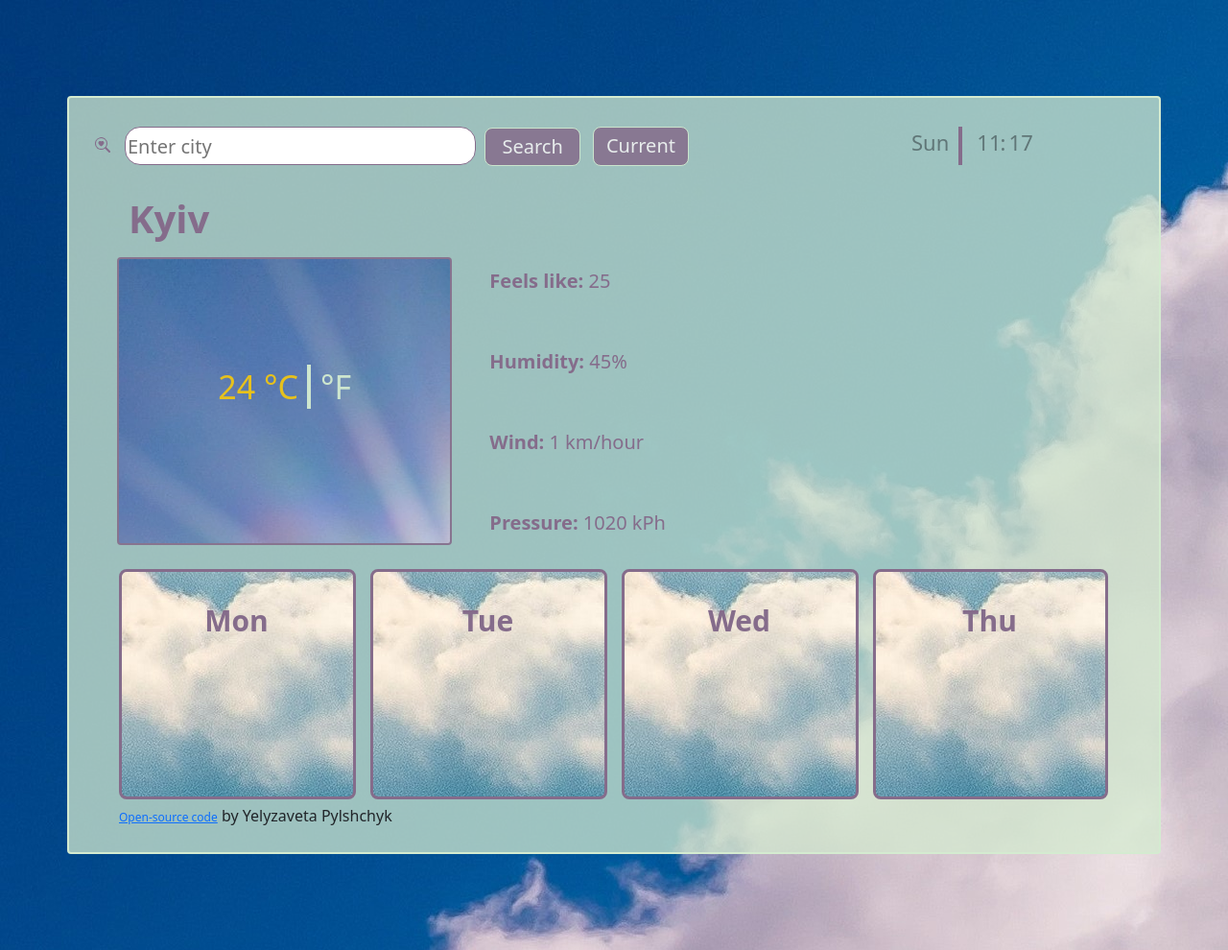
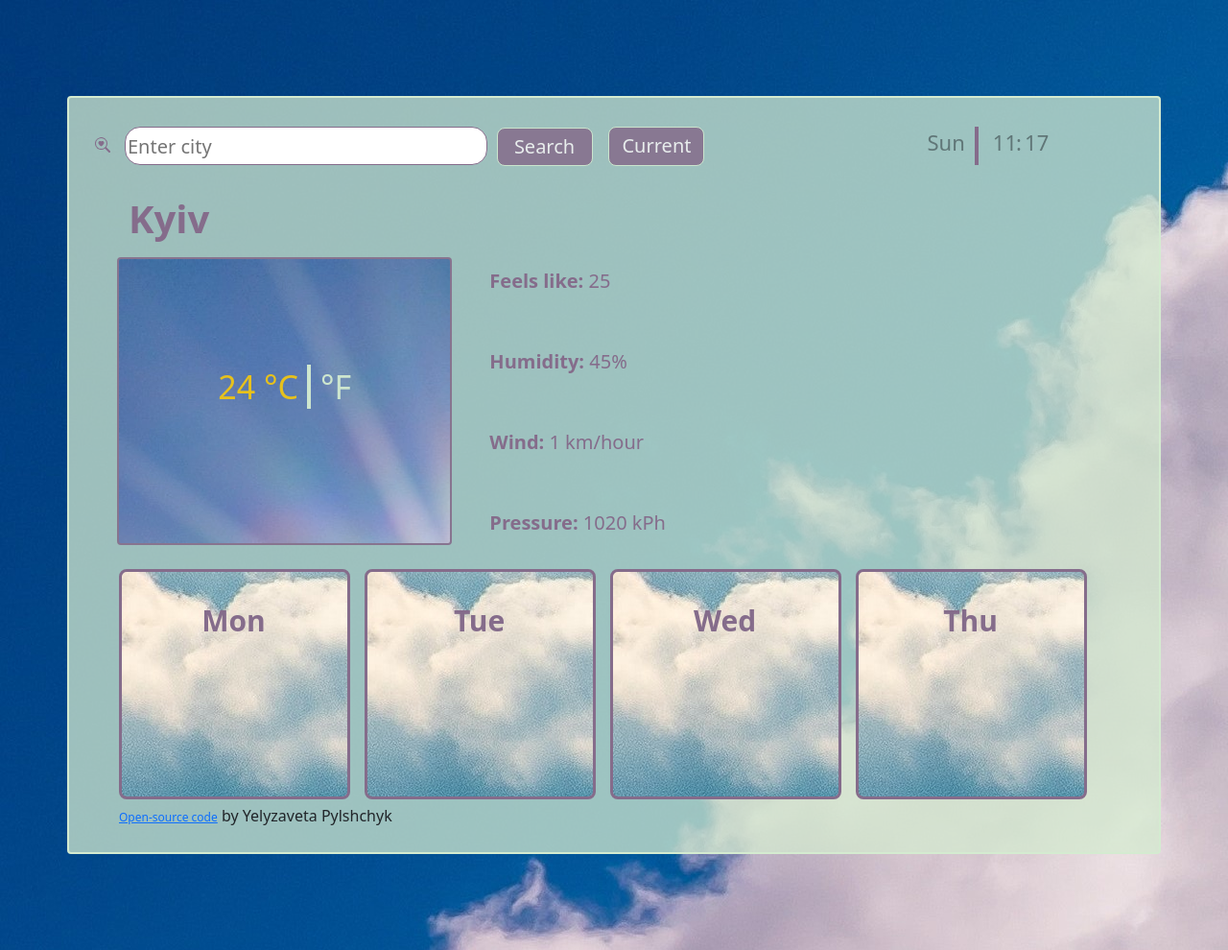
Before and after one commit to pylshchyk/git_project, a plain HTML site: page index.html in a window 1280 px wide. Shown: the whole page at 96% size. Drawn offline with nearby package versions, Linux system fonts and the light colour scheme; no server answers.

Commit message:
немножко responsive

```diff
--- a/src/style.css
+++ b/src/style.css
@@ -36,7 +36,7 @@ a {
   margin: 100px 100px 100px 100px;
   padding: 10px;
   padding-right: 0px;
-  width: 1300px;
+  width: 80%;
 }
 .search {
   display: block;
@@ -96,7 +96,7 @@ a {
   width: 10px;
 }
 #search-form {
-  width: 500px;
+  width: 50%;
   padding-right: 0px;
 }
 #search-icon {
@@ -259,7 +259,7 @@ a {
   padding-left: 10px;
   padding-top: 28px;
   border: 3px solid #856c8b;
-  width: 247px;
+  width: 23%;
   height: 240px;
   border-radius: 8px;
   color: #856c8b;
@@ -278,7 +278,7 @@ a {
 }
 #further-day-two {
   border: 3px solid #856c8b;
-  width: 247px;
+  width: 23%;
   height: 240px;
   margin-left: 15px;
   margin-top: 5px;
@@ -301,7 +301,7 @@ a {
 }
 #further-day-three {
   border: 3px solid #856c8b;
-  width: 247px;
+  width: 23%;
   height: 240px;
   margin-left: 15px;
   margin-top: 5px;
@@ -324,7 +324,7 @@ a {
 }
 #further-day-four {
   border: 3px solid #856c8b;
-  width: 245px;
+  width: 23%;
   height: 240px;
   margin-left: 15px;
   margin-top: 5px;
```
